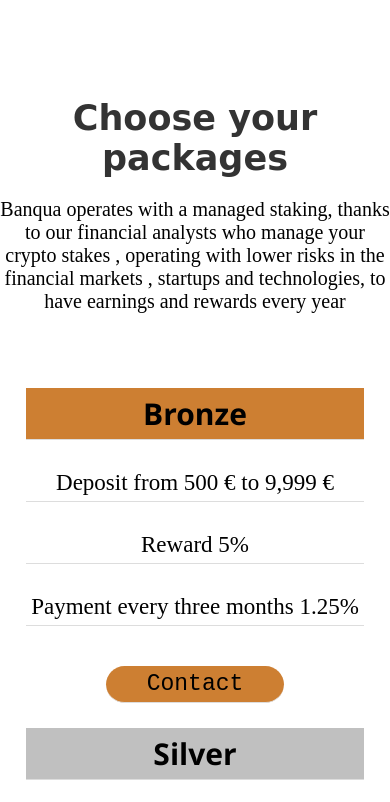
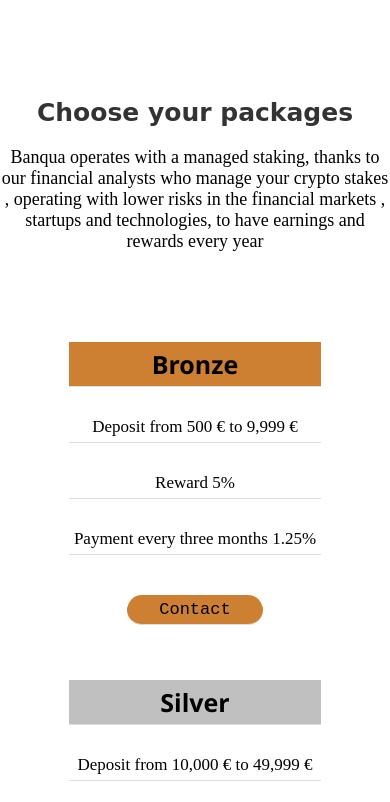
Before and after one commit to khrasedul-dev/banqua.io, a website: page public/index.html in a window 390 px wide. Shown: the part 796-1598 px from the top of the page. Drawn offline with Linux system fonts and the light colour scheme.

Commit message:
Update main.css

```diff
--- a/public/css/main.css
+++ b/public/css/main.css
@@ -302,6 +302,73 @@
     }
 
 
+    /* -------Pack------------ */
+
+    .pack-box{
+        margin-top: 50px;
+        padding: 50px 0;
+    }
+
+    .pack-box div h1{
+        text-align: center;
+        font-size: 25px;
+        font-family: cursive;
+        font-weight: 900;
+        color: #333;
+    }
+
+    .pack-box div h4{
+        margin-top: 20px;
+        font-weight: 300;
+        text-align: center;
+        font-size: 18px;
+    }
+
+    .main-pack{
+        margin-top: 50px;
+        display: flex;
+        flex-wrap: wrap;
+        justify-content: space-around;
+    }
+    .pack{
+        text-align: center;
+        padding: 15px 0;
+    }
+
+    .pack > div{
+        margin-top: 25px;
+        font-size: 17px;
+        border-bottom: 1px solid #ddd;
+        padding: 5px;
+    }
+    .pack-name{
+        font-size: 25px !important;
+        font-weight: 600;
+        font-family: 'Segoe UI', Tahoma, Geneva, Verdana, sans-serif;
+    }
+
+    .p1{
+        background-color: #CD7F32
+        ;
+    }
+
+    .p2{
+        background-color: #C0C0C0;
+    }
+
+    .p3{
+        background-color: #FFD700;
+    }
+    .contact-btn{
+        margin-top: 40px !important;
+        width: 50%;
+        margin: 0 auto;
+        padding: 6px;
+        font-size: 18px;
+        font-family: monospace;
+        border-radius: 20px;
+    }
+
 
 }
 
```
